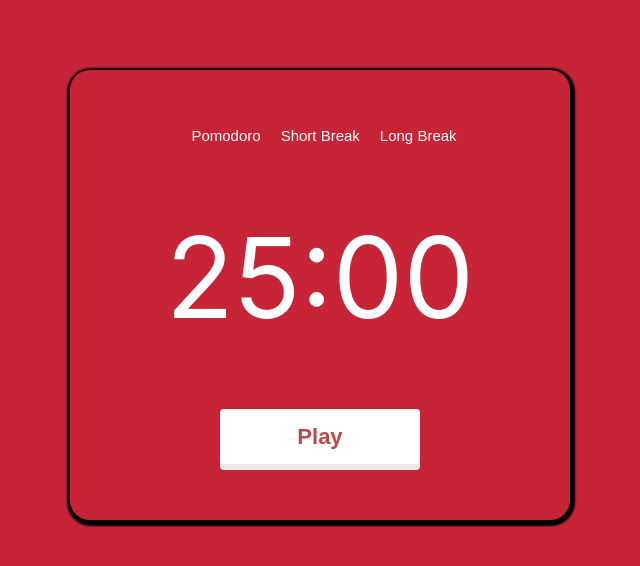
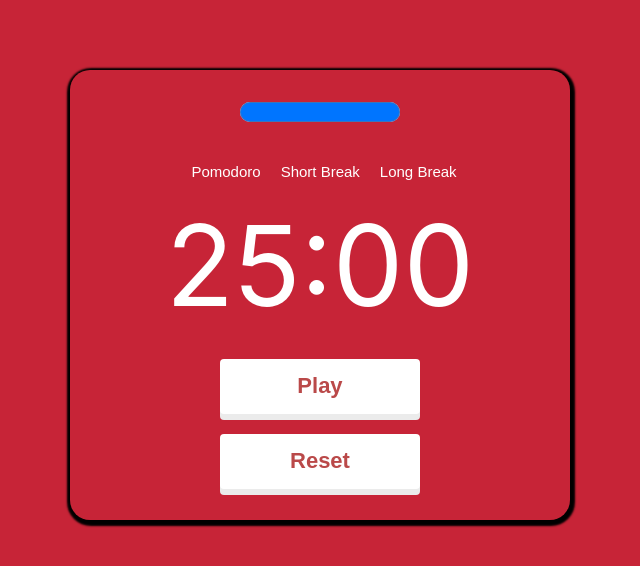
Before and after one commit to manuelperezv/pomodoroApp, a Next.js app: page / in a window 1280 px wide. Shown: the top 566 px of the page, without its empty margins (320-960 px from the left). Built offline with nearby package versions, Linux system fonts and the light colour scheme.

Commit message:
feature/cd26 adding progress bar

```diff
--- a/src/components/ClockComponent/index.tsx
+++ b/src/components/ClockComponent/index.tsx
@@ -1,13 +1,25 @@
-import React, { MouseEventHandler, useEffect, useState } from 'react';
-import { ClockContainer, FormattedTime, TimePeriodsContainer, MainButtonContainer } from './styles';
+import React, { MouseEventHandler, useEffect, useRef, useState } from 'react';
+import {
+  ClockContainer,
+  FormattedTime,
+  TimePeriodsContainer,
+  MainButtonContainer,
+  ProgressContainer,
+} from './styles';
 
 export interface ClockComponentProps {
   displayTime: number;
 }
 const ClockComponent = () => {
   const [displayTime, setDisplayTime] = useState(25 * 60);
+  const [sessionDuration, setSessionDuration] = useState({
+    short: 5 * 60,
+    medium: 15 * 60,
+    large: 25 * 60,
+  });
   const [timerOn, setTimerOn] = useState(false);
   const [onBreak, setOnBreak] = useState(false);
+  const getRef = useRef(null);
 
   const formatHours = (time: any) => {
     let minutes: number = Math.floor(time / 60);
@@ -17,7 +29,11 @@
     );
   };
 
-  const handleClock = (e: MouseEventHandler<HTMLButtonElement>) => {
+  useEffect(() => {
+    //
+  }, [displayTime]);
+
+  const handleClock = (event: MouseEventHandler<HTMLButtonElement>) => {
     let second = 1000;
     let date = new Date().getTime();
     let nexDate = new Date().getTime() + second;
@@ -41,6 +57,15 @@
     }
     setTimerOn(!timerOn);
   };
+  console.log(getRef, 'get reference ');
+
+  const handleReset = () => {
+    if (sessionDuration.short) {
+      //   setTimerOn(!timerOn);
+      setDisplayTime(sessionDuration.short);
+      //   getRef.current.load();
+    }
+  };
 
   const setBackgroundColor = () => {
     if (displayTime <= 300) {
@@ -52,6 +77,13 @@
     }
   };
 
+  const handleTimePeriodsClick = (timePeriod: any) => {
+    setDisplayTime(timePeriod);
+  };
+
+  const progressBarValue = displayTime <= 300 ? 5 : displayTime === 900 ? 15 : 25;
+
+  console.log(displayTime);
   return (
     <ClockContainer
       style={{
@@ -61,22 +93,35 @@
       <div
         className='clockContainer__container'
         style={{
-          backgroundColor: setBackgroundColor(),
+          backgroundColor: 'transparent',
         }}
       >
+        <ProgressContainer value={displayTime / 60} max={progressBarValue}>
+          {displayTime}
+        </ProgressContainer>
+
         <TimePeriodsContainer>
-          <button onClick={() => setDisplayTime(25 * 60)}>Pomodoro</button>
-          <button className='timePeriodsContainer__buttons' onClick={() => setDisplayTime(15 * 60)}>
+          <button onClick={() => setDisplayTime(sessionDuration.large)}>Pomodoro</button>
+          <button
+            className='timePeriodsContainer__buttons'
+            onClick={() => setDisplayTime(sessionDuration.short)}
+          >
             Short Break
           </button>
-          <button className='timePeriodsContainer__buttons' onClick={() => setDisplayTime(5 * 60)}>
+          <button
+            className='timePeriodsContainer__buttons'
+            onClick={() => setDisplayTime(sessionDuration.medium)}
+          >
             Long Break
           </button>
         </TimePeriodsContainer>
-        <FormattedTime>{formatHours(displayTime)}</FormattedTime>
+        <FormattedTime ref={getRef}>{formatHours(displayTime)}</FormattedTime>
         <MainButtonContainer>
           <button onClick={handleClock} className='MainButtonContainer__button'>
             {!timerOn ? 'Play' : 'Pause'}
+          </button>
+          <button onClick={handleReset} className='MainButtonContainer__button'>
+            Reset
           </button>
         </MainButtonContainer>
       </div>
--- a/src/components/ClockComponent/styles.tsx
+++ b/src/components/ClockComponent/styles.tsx
@@ -36,16 +36,19 @@
 export const FormattedTime = styled.span`
   color: #fff;
   font-size: 7rem;
-  padding: 4rem 6rem;
+  padding: 1rem 6rem;
 `;
 
 export const MainButtonContainer = styled.div`
   display: flex;
+  flex-direction: column;
   justify-content: center;
+  align-items: center;
   & button {
     cursor: pointer;
     border: medium none;
     border-radius: 4px;
+    margin: 10px;
     box-shadow: rgb(235, 235, 235) 0px 6px 0px;
     font-size: 22px;
     height: 55px;
@@ -56,3 +59,9 @@
     transition: color 0.5s ease-in-out 0s;
   }
 `;
+
+export const ProgressContainer = styled.progress`
+  margin: 0 auto;
+  padding: 20px;
+  margin-bottom: 30px;
+`;
```
